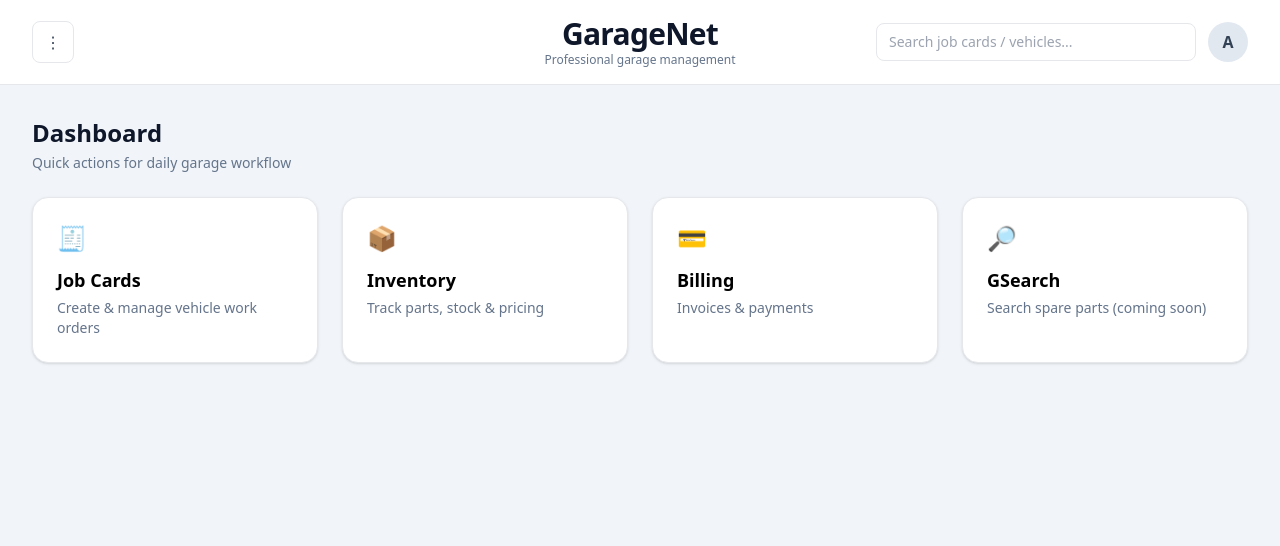
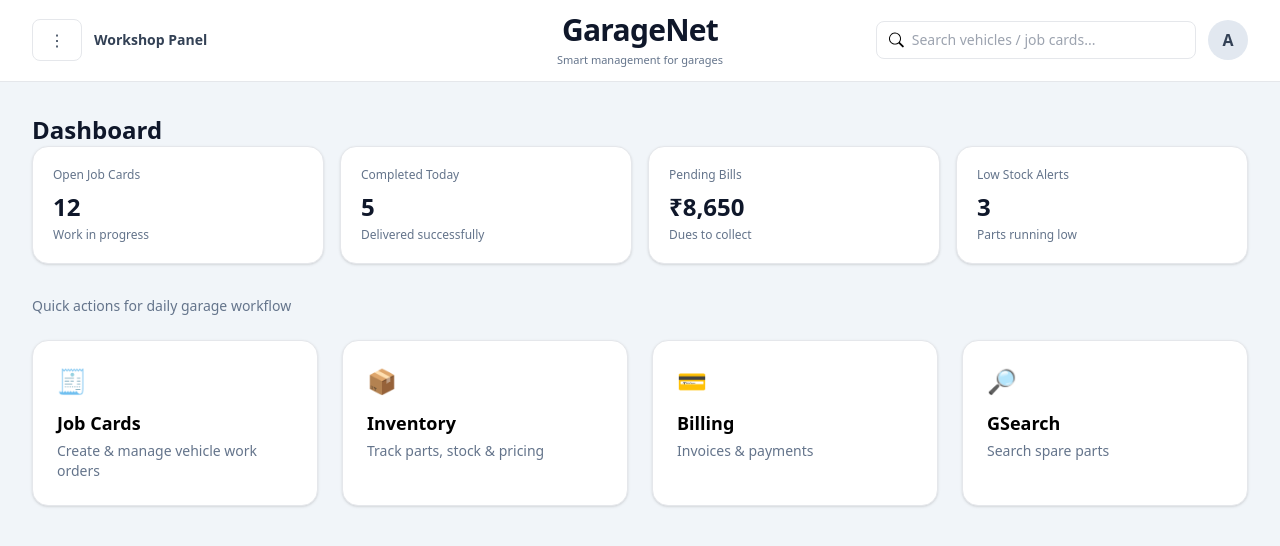
Before and after one commit to yashpanchal01/GarageNET_Project, a Django app: page / in a window 1280 px wide. Shown: the top 546 px of the page. Run offline with Django 5.2, Linux system fonts and the light colour scheme; some libraries are stand-ins or nearby versions.

Commit message:
Final UI polish: auth buttons centered + sidebar active + dashboard stats

```diff
--- a/GarageNET/core/templates/core/base.html
+++ b/GarageNET/core/templates/core/base.html
@@ -37,96 +37,145 @@
       </div>
 
       <!-- Links -->
-      <nav class="space-y-2 text-sm font-medium">
-        <a href="/"
-          class="flex items-center gap-3 px-4 py-2 rounded-lg hover:bg-slate-900 {% if active_page == 'dashboard' %}bg-slate-900 text-blue-300{% endif %}">
-          <span>Dashboard</span>
+      <nav class="mt-8 space-y-1 text-sm font-medium">
+
+        <a href="/" class="group flex items-center gap-3 px-4 py-3 rounded-xl transition
+   {% if active_page == 'dashboard' %} bg-slate-900 border border-slate-700 {% else %} hover:bg-slate-900 {% endif %}">
+
+          <svg class="w-5 h-5 text-slate-300 group-hover:text-white" xmlns="http://www.w3.org/2000/svg" fill="none"
+            viewBox="0 0 24 24" stroke="currentColor">
+            <path stroke-linecap="round" stroke-linejoin="round" stroke-width="2"
+              d="M3 12l2-2m0 0l7-7 7 7m-9 2v8m4-8v8m5-4h-4m-6 4H5" />
+          </svg>
+          <span class="text-slate-100">Dashboard</span>
         </a>
 
-        <a href="/jobcards/"
-          class="flex items-center gap-3 px-4 py-2 rounded-lg hover:bg-slate-900 {% if active_page == 'jobcards' %}bg-slate-900 text-blue-300{% endif %}">
-          <span>Job Cards</span>
+        <a href="/jobcards/" class="group flex items-center gap-3 px-4 py-3 rounded-xl transition
+   {% if active_page == 'jobcards' %} bg-slate-900 border border-slate-700 {% else %} hover:bg-slate-900 {% endif %}">
+
+          <svg class="w-5 h-5 text-slate-300 group-hover:text-white" xmlns="http://www.w3.org/2000/svg" fill="none"
+            viewBox="0 0 24 24" stroke="currentColor">
+            <path stroke-linecap="round" stroke-linejoin="round" stroke-width="2"
+              d="M9 12h6m-6 4h6M7 8h10M5 20h14a2 2 0 002-2V6a2 2 0 00-2-2H5a2 2 0 00-2 2v12a2 2 0 002 2z" />
+          </svg>
+          <span class="text-slate-100">Job Cards</span>
         </a>
 
-        <a href="/inventory/"
-          class="flex items-center gap-3 px-4 py-2 rounded-lg hover:bg-slate-900 {% if active_page == 'inventory' %}bg-slate-900 text-blue-300{% endif %}">
-          <span>Inventory</span>
+        <a href="/inventory/" class="group flex items-center gap-3 px-4 py-3 rounded-xl transition
+   {% if active_page == 'inventory' %} bg-slate-900 border border-slate-700 {% else %} hover:bg-slate-900 {% endif %}">
+
+          <svg class="w-5 h-5 text-slate-300 group-hover:text-white" xmlns="http://www.w3.org/2000/svg" fill="none"
+            viewBox="0 0 24 24" stroke="currentColor">
+            <path stroke-linecap="round" stroke-linejoin="round" stroke-width="2"
+              d="M20 7l-8-4-8 4m16 0l-8 4m8-4v10l-8 4m0-14L4 7m8 4v10m0 0l-8-4V7" />
+          </svg>
+          <span class="text-slate-100">Inventory</span>
         </a>
 
-        <a href="/billing/"
-          class="flex items-center gap-3 px-4 py-2 rounded-lg hover:bg-slate-900 {% if active_page == 'billing' %}bg-slate-900 text-blue-300{% endif %}">
-          <span>Billing</span>
+        <a href="/billing/" class="group flex items-center gap-3 px-4 py-3 rounded-xl transition
+   {% if active_page == 'billing' %} bg-slate-900 border border-slate-700 {% else %} hover:bg-slate-900 {% endif %}">
+
+          <svg class="w-5 h-5 text-slate-300 group-hover:text-white" xmlns="http://www.w3.org/2000/svg" fill="none"
+            viewBox="0 0 24 24" stroke="currentColor">
+            <path stroke-linecap="round" stroke-linejoin="round" stroke-width="2"
+              d="M17 9V7a2 2 0 00-2-2H5a2 2 0 00-2 2v10a2 2 0 002 2h10a2 2 0 002-2v-2m4-5h-8m8 0l-2-2m2 2l-2 2" />
+          </svg>
+          <span class="text-slate-100">Billing</span>
         </a>
-        <a href="/gsearch/" class="flex items-center gap-3 px-4 py-2 rounded-lg hover:bg-slate-900">
-          <span>GSearch</span>
+
+        <a href="/gsearch/" class="group flex items-center gap-3 px-4 py-3 rounded-xl transition
+   {% if active_page == 'gsearch' %} bg-slate-900 border border-slate-700 {% else %} hover:bg-slate-900 {% endif %}">
+
+          <svg class="w-5 h-5 text-slate-300 group-hover:text-white" xmlns="http://www.w3.org/2000/svg" fill="none"
+            viewBox="0 0 24 24" stroke="currentColor">
+            <path stroke-linecap="round" stroke-linejoin="round" stroke-width="2"
+              d="M21 21l-4.35-4.35m0 0A7.5 7.5 0 103.75 3.75a7.5 7.5 0 0012.9 12.9z" />
+          </svg>
+          <span class="text-slate-100">GSearch</span>
         </a>
+
+      </nav>
+
 
 
 
       <!-- Footer at bottom -->
-        <div class="absolute bottom-0 left-0 w-full border-t border-slate-800 p-4 text-xs text-slate-400">
-          <div class="flex justify-between items-center">
+      <div class="absolute bottom-0 left-0 w-full border-t border-slate-800 px-4 py-3 text-xs text-slate-400">
         <p>© 2026 GarageNet</p>
-            <br><br>
-            <p>-Built by Team</p>
+        <p> - Built by Team</p>
       </div>
-        </div>
+
     </aside>
 
     <!-- Main -->
     <div class="flex-1">
 
       <!-- Navbar -->
-      <header class="bg-white border-b px-6 md:px-8 py-4 sticky top-0 z-30">
+      <header class="bg-white border-b sticky top-0 z-30">
+        <div class="px-6 md:px-8 py-3">
           <div class="grid grid-cols-3 items-center">
 
-          <!-- LEFT: Sidebar toggle -->
-          <div class="flex items-center justify-start">
-            <button onclick="toggleSidebar()" class="px-3 py-2 rounded-lg border hover:bg-slate-50 text-slate-700">
+            <!-- LEFT -->
+            <div class="flex items-center gap-3">
+              <button onclick="toggleSidebar()" class="px-4 py-2 rounded-lg border hover:bg-slate-50 text-slate-700">
                 ⋮
               </button>
+
+              <span class="hidden md:inline text-sm font-semibold text-slate-700">
+                Workshop Panel
+              </span>
             </div>
 
-          <!-- CENTER: Title -->
+            <!-- CENTER -->
             <div class="text-center">
-            <h2 class="text-2xl md:text-3xl font-extrabold text-slate-900 leading-tight tracking-tight">
+              <h2 class="text-2xl md:text-3xl font-extrabold text-slate-900 tracking-tight leading-none">
                 GarageNet
               </h2>
-
-
-
-            <p class="text-xs text-slate-500">
-              Professional garage management
+              <p class="text-[11px] text-slate-500 mt-1">
+                Smart management for garages
               </p>
             </div>
 
-          <!-- RIGHT: Search + Profile -->
+            <!-- RIGHT -->
             <div class="flex items-center justify-end gap-3">
-            <input type="text" placeholder="Search job cards / vehicles..."
-              class="hidden md:block w-80 border rounded-lg px-3 py-2 text-sm focus:outline-none focus:ring-2 focus:ring-blue-400" />
+
+              <!-- Search -->
+              <div class="hidden md:flex items-center border rounded-lg px-3 py-2 w-80">
+                <svg xmlns="http://www.w3.org/2000/svg" width="16" height="16" fill="currentColor" class="bi bi-search"
+                  viewBox="0 0 16 16">
+                  <path
+                    d="M11.742 10.344a6.5 6.5 0 1 0-1.397 1.398h-.001q.044.06.098.115l3.85 3.85a1 1 0 0 0 1.415-1.414l-3.85-3.85a1 1 0 0 0-.115-.1zM12 6.5a5.5 5.5 0 1 1-11 0 5.5 5.5 0 0 1 11 0" />
+                </svg>
+                <span class="text-slate-400 text-sm mr-2"></span>
+                <input type="text" placeholder="Search vehicles / job cards..."
+                  class="w-full text-sm outline-none bg-transparent" />
+              </div>
 
               <!-- Profile Dropdown -->
               <div class="relative">
                 <button onclick="toggleProfileMenu()"
-                class="w-10 h-10 rounded-full bg-slate-200 flex items-center justify-center text-slate-700 font-bold">
+                  class="w-10 h-10 rounded-full bg-slate-200 flex items-center justify-center text-slate-700 font-bold hover:bg-slate-300 transition">
                   A
                 </button>
 
-              <!-- Dropdown menu -->
                 <div id="profileMenu"
-                class="hidden absolute right-0 mt-2 w-44 bg-white border rounded-xl shadow-lg overflow-hidden z-50">
+                  class="hidden absolute right-0 mt-2 w-48 bg-white border rounded-xl shadow-lg overflow-hidden z-50">
+                  <div class="px-4 py-3 bg-slate-50">
+                    <p class="text-sm font-semibold text-slate-800">Aniket</p>
+                    <p class="text-xs text-slate-500">Garage Owner</p>
+                  </div>
 
                   <a href="/login/" class="block px-4 py-2 text-sm hover:bg-slate-50">
-                  Login
+                    🔐 Login
                   </a>
                   <a href="/register/" class="block px-4 py-2 text-sm hover:bg-slate-50">
-                  Register
+                    📝 Register
                   </a>
 
                   <div class="border-t"></div>
 
                   <a href="/admin/" class="block px-4 py-2 text-sm hover:bg-slate-50 text-slate-600">
-                  Admin
+                    ⚙️ Admin
                   </a>
                 </div>
               </div>
@@ -134,7 +183,9 @@
             </div>
 
           </div>
+        </div>
       </header>
+
 
 
       <!-- Page -->
--- a/GarageNET/core/templates/core/bills.html
+++ b/GarageNET/core/templates/core/bills.html
@@ -7,7 +7,7 @@
         <p class="text-sm text-slate-500 mt-1">Invoices & payment tracking</p>
     </div>
 
-    <a href="/billing/create/" class="bg-blue-600 text-white px-4 py-2 rounded-lg hover:bg-blue-700 shadow">
+    <a href="/billing/create/" class="px-4 py-2 rounded-lg border hover:bg-slate-50 text-slate-700">
         + Create Invoice
     </a>
 
--- a/GarageNET/core/templates/core/index.html
+++ b/GarageNET/core/templates/core/index.html
@@ -3,6 +3,34 @@
 {% block content %}
 <div class="mb-6">
   <h2 class="text-2xl font-extrabold text-slate-900">Dashboard</h2>
+  <div class="grid grid-cols-1 sm:grid-cols-2 xl:grid-cols-4 gap-4 mb-8">
+
+  <div class="bg-white border rounded-2xl shadow p-5">
+    <p class="text-xs text-slate-500">Open Job Cards</p>
+    <h3 class="text-2xl font-extrabold mt-2 text-slate-900">12</h3>
+    <p class="text-xs text-slate-500 mt-1">Work in progress</p>
+  </div>
+
+  <div class="bg-white border rounded-2xl shadow p-5">
+    <p class="text-xs text-slate-500">Completed Today</p>
+    <h3 class="text-2xl font-extrabold mt-2 text-slate-900">5</h3>
+    <p class="text-xs text-slate-500 mt-1">Delivered successfully</p>
+  </div>
+
+  <div class="bg-white border rounded-2xl shadow p-5">
+    <p class="text-xs text-slate-500">Pending Bills</p>
+    <h3 class="text-2xl font-extrabold mt-2 text-slate-900">₹8,650</h3>
+    <p class="text-xs text-slate-500 mt-1">Dues to collect</p>
+  </div>
+
+  <div class="bg-white border rounded-2xl shadow p-5">
+    <p class="text-xs text-slate-500">Low Stock Alerts</p>
+    <h3 class="text-2xl font-extrabold mt-2 text-slate-900">3</h3>
+    <p class="text-xs text-slate-500 mt-1">Parts running low</p>
+  </div>
+
+</div>
+
   <p class="text-sm text-slate-500 mt-1">Quick actions for daily garage workflow</p>
 </div>
 
@@ -28,7 +56,7 @@
   <div class="bg-white rounded-2xl shadow p-6 border">
     <div class="text-2xl">🔎</div>
     <h3 class="text-lg font-semibold mt-3">GSearch</h3>
-    <p class="text-sm text-slate-500 mt-1">Search spare parts (coming soon)</p>
+    <p class="text-sm text-slate-500 mt-1">Search spare parts </p>
   </div>
 </div>
 {% endblock %}
--- a/GarageNET/core/templates/core/login.html
+++ b/GarageNET/core/templates/core/login.html
@@ -19,10 +19,12 @@
                     class="w-full border rounded-lg px-3 py-2 text-sm focus:outline-none focus:ring-2 focus:ring-blue-400">
             </div>
 
-      <button type="button"
-              class="w-full bg-blue-600 text-white py-2 rounded-lg hover:bg-blue-700 shadow">
+            <div class="flex justify-center">
+                <button type="button" class="bg-blue-600 text-white px-10 py-2 rounded-lg hover:bg-blue-700 shadow">
                     Login
                 </button>
+            </div>
+
         </form>
 
         <p class="text-sm text-slate-500 mt-4 text-center">
--- a/GarageNET/core/templates/core/register.html
+++ b/GarageNET/core/templates/core/register.html
@@ -25,10 +25,12 @@
                     class="w-full border rounded-lg px-3 py-2 text-sm focus:outline-none focus:ring-2 focus:ring-blue-400">
             </div>
 
-      <button type="button"
-              class="w-full bg-blue-600 text-white py-2 rounded-lg hover:bg-blue-700 shadow">
+            <div class="flex justify-center">
+                <button type="button" class="bg-blue-600 text-white px-10 py-2 rounded-lg hover:bg-blue-700 shadow">
                     Create Account
                 </button>
+            </div>
+
         </form>
 
         <p class="text-sm text-slate-500 mt-4 text-center">
```
Lines whose indentation alone changed are shown as unchanged.
